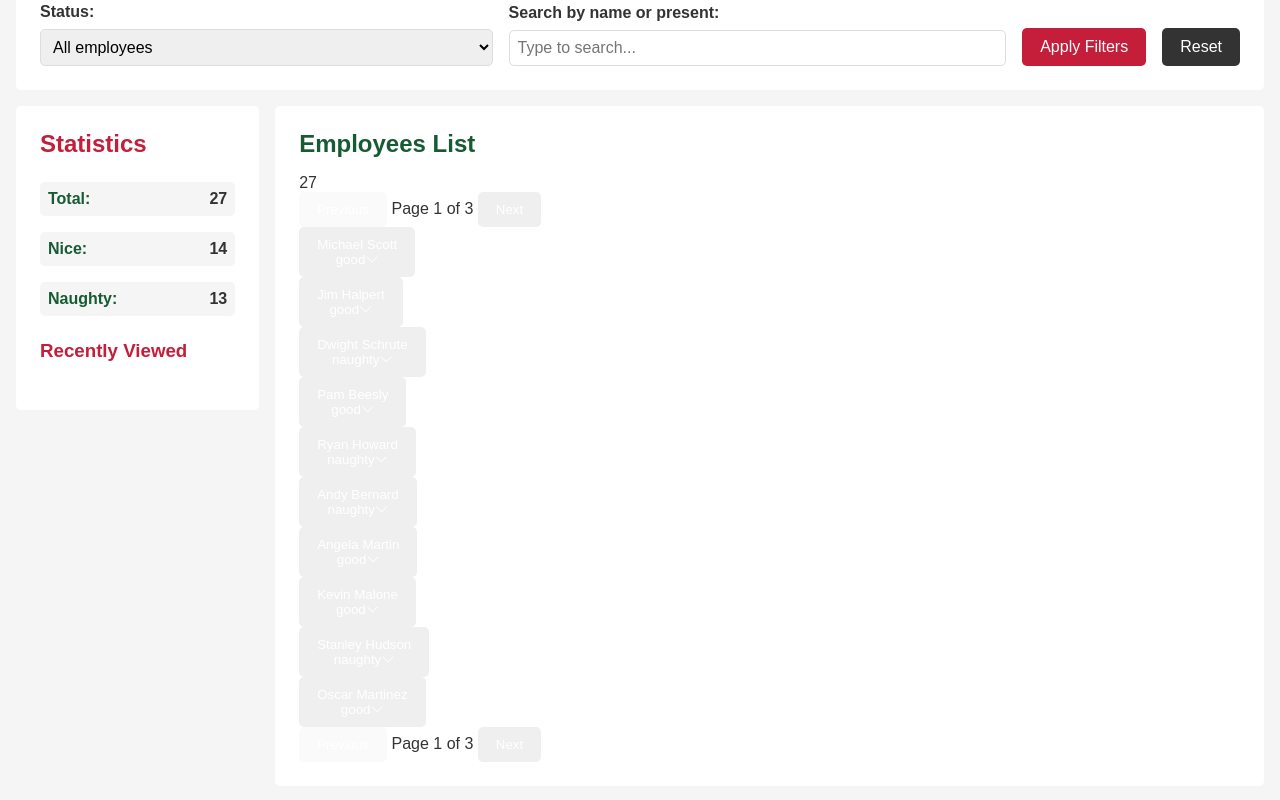
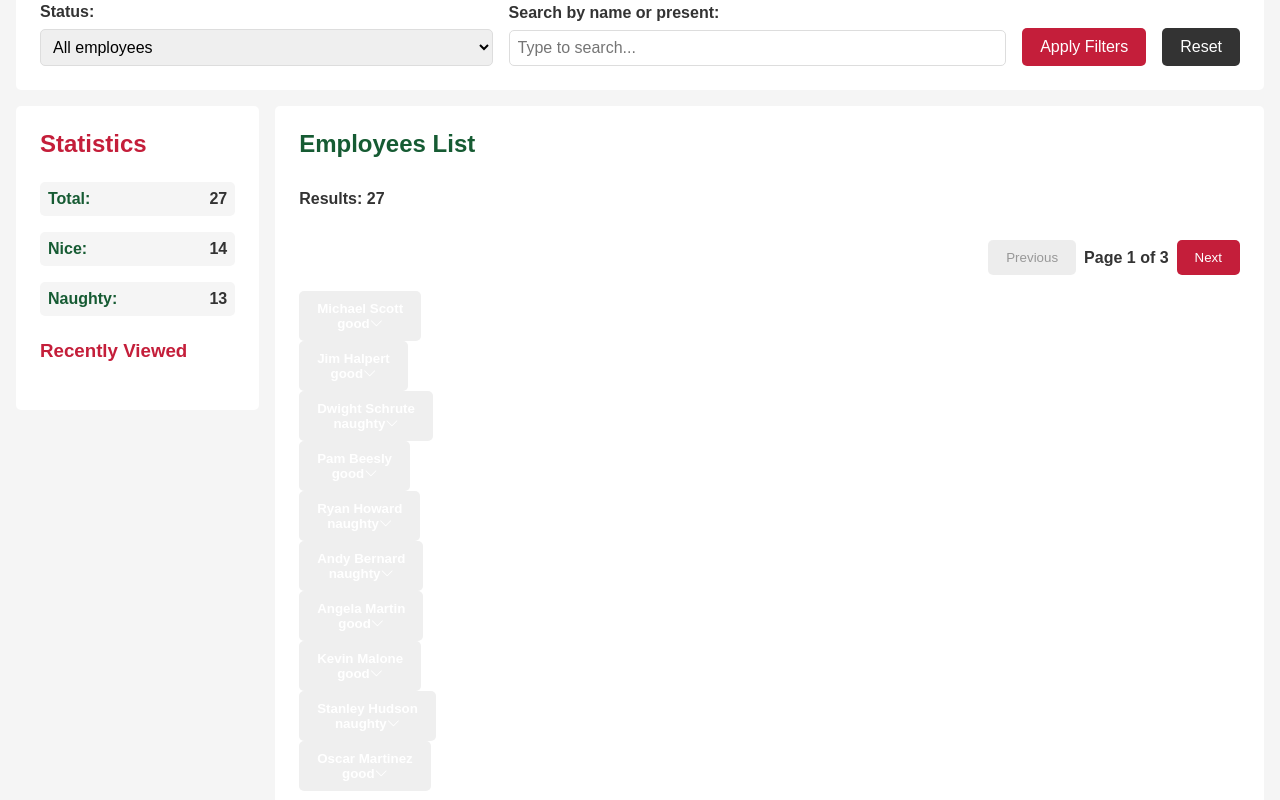
Before and after one commit to BMWGengiuRobert/Tema4-JS_Holiday_Project, a website built with Vite: page index.html in a window 1280 px wide. Shown: the part 216-1016 px from the top of the page. Built offline with nearby package versions, Linux system fonts and the light colour scheme.

Commit message:
pagination styles and employee list styles

```diff
--- a/index.html
+++ b/index.html
@@ -56,11 +56,21 @@
           role="navigation"
           aria-label="Pagination"
         >
-          <button id="prev-page-top" aria-label="Previous page" type="button">
+          <button
+            id="prev-page-top"
+            aria-label="Previous page"
+            type="button"
+            class="btn-primary"
+          >
             Previous
           </button>
           <span id="page-info-top" aria-live="polite">Page 1 of 1</span>
-          <button id="next-page-top" aria-label="Next page" type="button">
+          <button
+            id="next-page-top"
+            aria-label="Next page"
+            type="button"
+            class="btn-primary"
+          >
             Next
           </button>
         </div>
@@ -77,11 +87,17 @@
             id="prev-page-bottom"
             aria-label="Previous page"
             type="button"
+            class="btn-primary"
           >
             Previous
           </button>
           <span id="page-info-bottom" aria-live="polite">Page 1 of 1</span>
-          <button id="next-page-bottom" aria-label="Next page" type="button">
+          <button
+            id="next-page-bottom"
+            aria-label="Next page"
+            type="button"
+            class="btn-primary"
+          >
             Next
           </button>
         </div>
--- a/src/features/employee-list/employee-list.js
+++ b/src/features/employee-list/employee-list.js
@@ -26,7 +26,7 @@ export function renderEmployeeList() {
     employeesListElement.appendChild(card);
   });
 
-  resultCountElement.textContent = filteredEmployees.length;
+  resultCountElement.textContent = 'Results: ' + filteredEmployees.length;
 
   updatePagination();
 }
--- /dev/null
+++ b/src/styles/components/pagination.scss
@@ -0,0 +1,16 @@
+.pagination {
+  align-self: last baseline;
+  margin-top: $spacing-medium;
+  display: flex;
+  gap: $spacing-small;
+  align-items: center;
+
+  button {
+    &:disabled {
+      background-color: $color-border;
+      color: $color-dark-gray;
+      cursor: not-allowed;
+      opacity: 0.5;
+    }
+  }
+}
--- a/src/styles/layout.scss
+++ b/src/styles/layout.scss
@@ -35,6 +35,17 @@ main {
   background-color: $color-snow-white;
   padding: $spacing-large;
   border-radius: $border-radius;
+
+  .results-section {
+    display: flex;
+    flex-direction: column;
+    gap: $spacing-medium;
+
+    p,
+    span {
+      font-weight: bold;
+    }
+  }
 }
 
 aside {
--- a/src/styles/main.scss
+++ b/src/styles/main.scss
@@ -10,6 +10,7 @@
 // Components styles import
 @import 'components/filter-form.scss';
 @import 'components/statistics.scss';
+@import 'components/pagination.scss';
 
 // Utilities styles import
 @import 'utilities';
```
